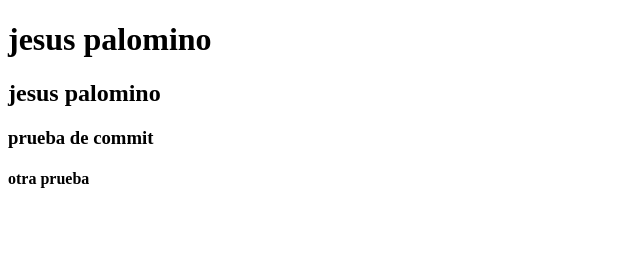
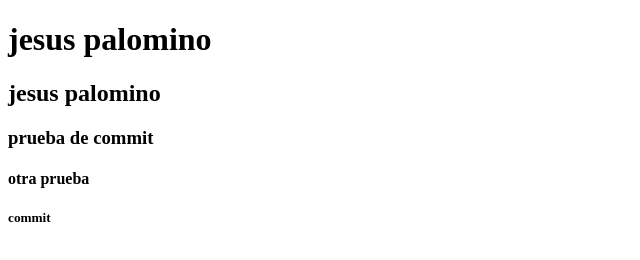
Before and after one commit to jpalomino16/Practicas-Frontend, a plain HTML site: page index.html in a window 1280 px wide. Shown: the full height of the page, 0-640 px from the left. Drawn offline with Linux system fonts and the light colour scheme.

Commit message:
segundo commit

```diff
--- a/index.html
+++ b/index.html
@@ -10,6 +10,7 @@
     <h2>jesus palomino</h2>
     <h3>prueba de commit</h3>
     <h4>otra prueba</h4>
+    <h5>commit</h5>
 
 </body>
 </html>
```
